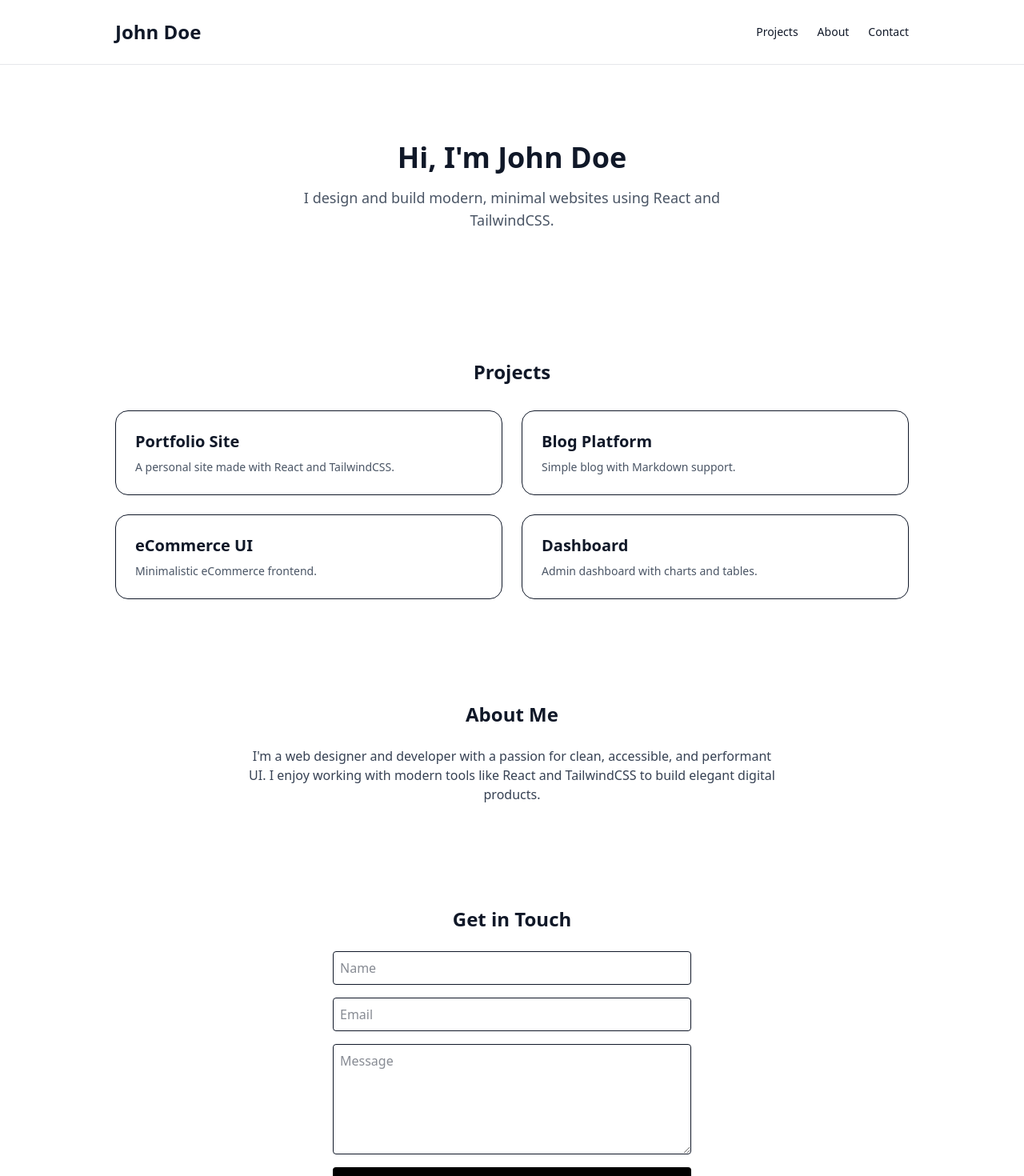
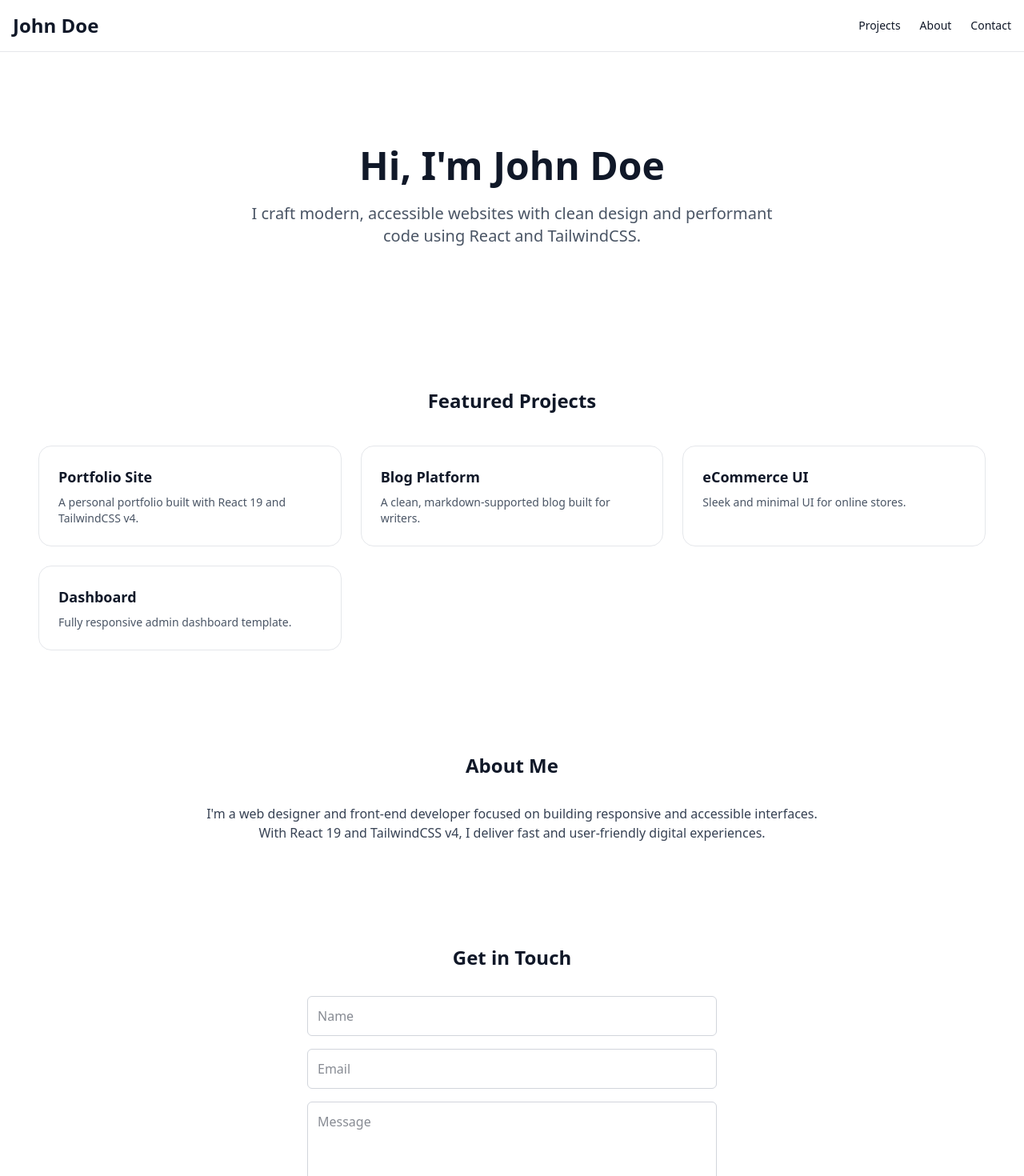
Before and after one commit to sovoessi/webmaster-dahkid, a React (Vite) app: page / in a window 1280 px wide. Shown: the top 1470 px of the page at 80% size. Built offline with nearby package versions, Linux system fonts and the light colour scheme.

Commit message:
added updates for UI

```diff
--- a/src/App.jsx
+++ b/src/App.jsx
@@ -7,23 +7,38 @@ import Footer from './components/Footer';
 
 import './App.css'
 
-function App() {
+const projectsData = [
+	{
+		title: "Portfolio Site",
+		description: "A personal portfolio built with React 19 and TailwindCSS v4.",
+	},
+	{
+		title: "Blog Platform",
+		description: "A clean, markdown-supported blog built for writers.",
+	},
+	{
+		title: "eCommerce UI",
+		description: "Sleek and minimal UI for online stores.",
+	},
+	{
+		title: "Dashboard",
+		description: "Fully responsive admin dashboard template.",
+	},
+];
 
-
+const App = () => {
 	return (
-		<>
 		<div className='min-h-screen bg-white text-gray-900 font-sans'>
 			<Header />
-				<main className='max-w-5xl mx-auto px-4'>
+			<main className='w-full px-4 sm:px-8 md:px-12 max-w-7xl mx-auto'>
 				<Hero />
-					<Projects />
+				<Projects data={projectsData} />
 				<About />
 				<Contact />
 			</main>
 			<Footer />
 		</div>
-		</>
 	);
-}
+};
 
 export default App
--- a/src/components/About.jsx
+++ b/src/components/About.jsx
@@ -3,12 +3,14 @@ const About = () => (
 		id='about'
 		className='py-16'
 	>
-		<h3 className='text-2xl font-bold mb-6 text-center'>About Me</h3>
-		<p className='max-w-2xl mx-auto text-center text-gray-700'>
-			I'm a web designer and developer with a passion for clean, accessible, and
-			performant UI. I enjoy working with modern tools like React and
-			TailwindCSS to build elegant digital products.
-		</p>
+		<h3 className='text-2xl font-bold mb-8 text-center'>About Me</h3>
+		<div className='max-w-3xl mx-auto text-center text-gray-700'>
+			<p>
+				I'm a web designer and front-end developer focused on building
+				responsive and accessible interfaces. With React 19 and TailwindCSS v4,
+				I deliver fast and user-friendly digital experiences.
+			</p>
+		</div>
 	</section>
 );
 export default About;
--- a/src/components/Contact.jsx
+++ b/src/components/Contact.jsx
@@ -3,30 +3,31 @@ const Contact = () => (
 		id='contact'
 		className='py-16'
 	>
-		<h3 className='text-2xl font-bold mb-6 text-center'>Get in Touch</h3>
-		<form className='max-w-md mx-auto grid gap-4'>
+		<h3 className='text-2xl font-bold mb-8 text-center'>Get in Touch</h3>
+		<form className='max-w-lg mx-auto grid gap-4'>
 			<input
 				type='text'
 				placeholder='Name'
-				className='border p-2 rounded'
+				className='border border-gray-300 p-3 rounded-md focus:outline-none focus:ring-2 focus:ring-black'
 			/>
 			<input
 				type='email'
 				placeholder='Email'
-				className='border p-2 rounded'
+				className='border border-gray-300 p-3 rounded-md focus:outline-none focus:ring-2 focus:ring-black'
 			/>
 			<textarea
 				placeholder='Message'
 				rows='5'
-				className='border p-2 rounded'
+				className='border border-gray-300 p-3 rounded-md focus:outline-none focus:ring-2 focus:ring-black'
 			/>
 			<button
 				type='submit'
-				className='bg-black text-white py-2 rounded hover:bg-gray-800'
+				className='bg-black text-white py-3 rounded-md hover:bg-gray-800 transition'
 			>
 				Send Message
 			</button>
 		</form>
 	</section>
 );
+
 export default Contact;
--- a/src/components/Footer.jsx
+++ b/src/components/Footer.jsx
@@ -3,4 +3,5 @@ const Footer = () => (
 		© {new Date().getFullYear()} John Doe. All rights reserved.
 	</footer>
 );
+
 export default Footer;
--- a/src/components/Header.jsx
+++ b/src/components/Header.jsx
@@ -1,12 +1,12 @@
 const Header = () => (
-	<header className='py-6 border-b border-gray-200'>
-		<nav className='max-w-5xl mx-auto px-4 flex justify-between items-center'>
-			<h1 className='text-2xl font-bold'>John Doe</h1>
-			<ul className='flex gap-6 text-sm'>
+	<header className='py-4 border-b border-gray-200 sticky top-0 bg-white z-10'>
+		<nav className='max-w-7xl mx-auto px-4 flex justify-between items-center'>
+			<h1 className='text-xl md:text-2xl font-bold'>John Doe</h1>
+			<ul className='flex gap-4 sm:gap-6 text-sm'>
 				<li>
 					<a
 						href='#projects'
-						className='hover:underline'
+						className='hover:text-gray-700'
 					>
 						Projects
 					</a>
@@ -14,7 +14,7 @@ const Header = () => (
 				<li>
 					<a
 						href='#about'
-						className='hover:underline'
+						className='hover:text-gray-700'
 					>
 						About
 					</a>
@@ -22,7 +22,7 @@ const Header = () => (
 				<li>
 					<a
 						href='#contact'
-						className='hover:underline'
+						className='hover:text-gray-700'
 					>
 						Contact
 					</a>
@@ -31,5 +31,4 @@ const Header = () => (
 		</nav>
 	</header>
 );
-
 export default Header;
--- a/src/components/Hero.jsx
+++ b/src/components/Hero.jsx
@@ -1,8 +1,11 @@
 const Hero = () => (
-	<section className='py-24 text-center'>
-		<h2 className='text-4xl font-bold mb-4'>Hi, I'm John Doe</h2>
-		<p className='text-lg text-gray-600 max-w-xl mx-auto'>
-			I design and build modern, minimal websites using React and TailwindCSS.
+	<section className='py-20 md:py-28 text-center'>
+		<h2 className='text-3xl sm:text-4xl md:text-5xl font-bold mb-4 leading-tight'>
+			Hi, I'm John Doe
+		</h2>
+		<p className='text-base sm:text-lg md:text-xl text-gray-600 max-w-2xl mx-auto'>
+			I craft modern, accessible websites with clean design and performant code
+			using React and TailwindCSS.
 		</p>
 	</section>
 );
--- a/src/components/Projects.jsx
+++ b/src/components/Projects.jsx
@@ -1,28 +1,21 @@
-const Projects = () => (
+const Projects = ({ data }) => (
 	<section
 		id='projects'
 		className='py-16'
 	>
-		<h3 className='text-2xl font-bold mb-8 text-center'>Projects</h3>
-		<div className='grid gap-6 sm:grid-cols-2'>
-			{[
-				{
-					title: "Portfolio Site",
-					desc: "A personal site made with React and TailwindCSS.",
-				},
-				{ title: "Blog Platform", desc: "Simple blog with Markdown support." },
-				{ title: "eCommerce UI", desc: "Minimalistic eCommerce frontend." },
-				{ title: "Dashboard", desc: "Admin dashboard with charts and tables." },
-			].map((proj, idx) => (
+		<h3 className='text-2xl font-bold mb-10 text-center'>Featured Projects</h3>
+		<div className='grid gap-6 sm:grid-cols-2 lg:grid-cols-3'>
+			{data.map((project, idx) => (
 				<div
 					key={idx}
-					className='p-6 border rounded-2xl hover:shadow transition'
+					className='p-6 border border-gray-200 rounded-2xl hover:shadow-md transition duration-200'
 				>
-					<h4 className='text-xl font-semibold mb-2'>{proj.title}</h4>
-					<p className='text-sm text-gray-600'>{proj.desc}</p>
+					<h4 className='text-lg font-semibold mb-2'>{project.title}</h4>
+					<p className='text-sm text-gray-600'>{project.description}</p>
 				</div>
 			))}
 		</div>
 	</section>
 );
+
 export default Projects;
```
Lines whose indentation alone changed are shown as unchanged.
